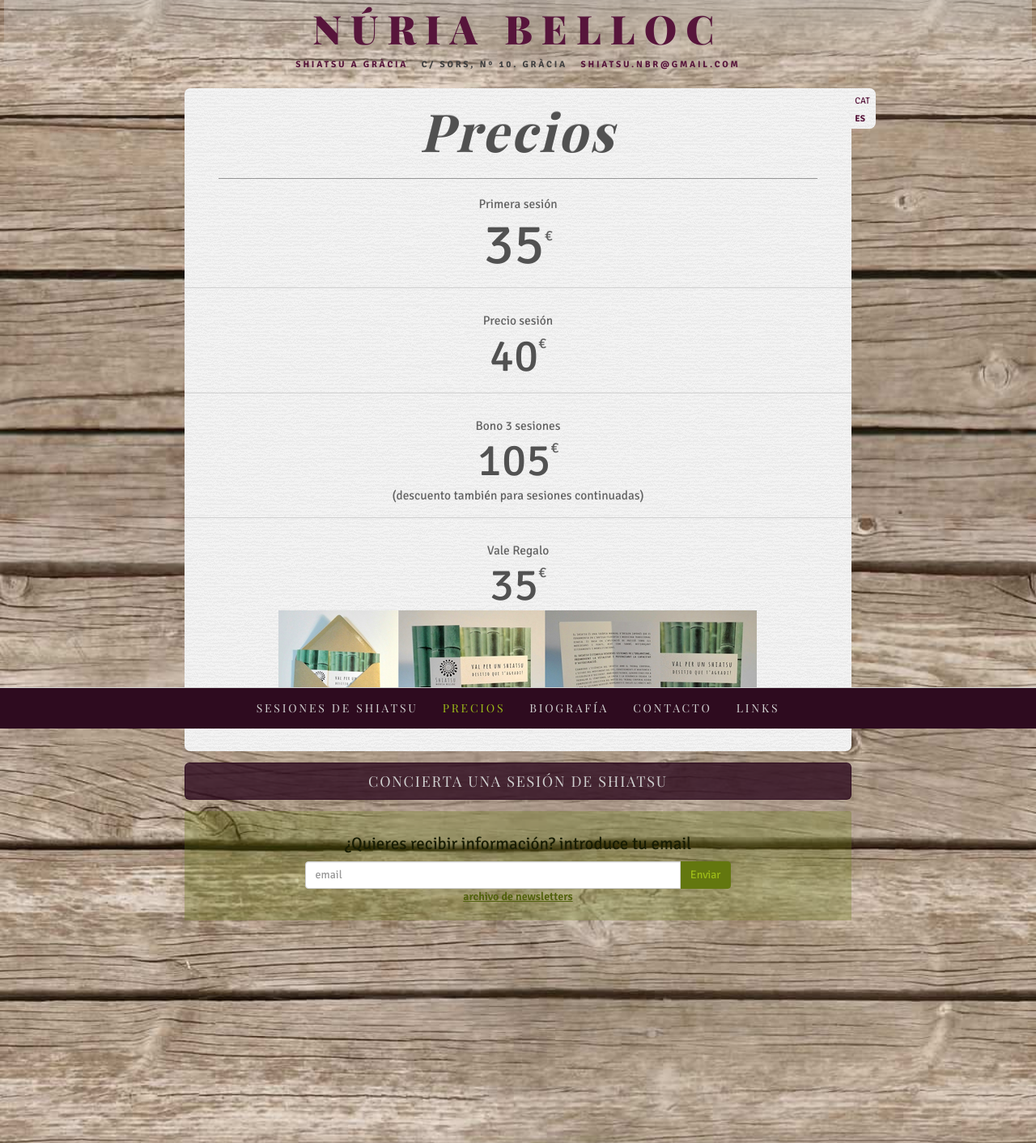
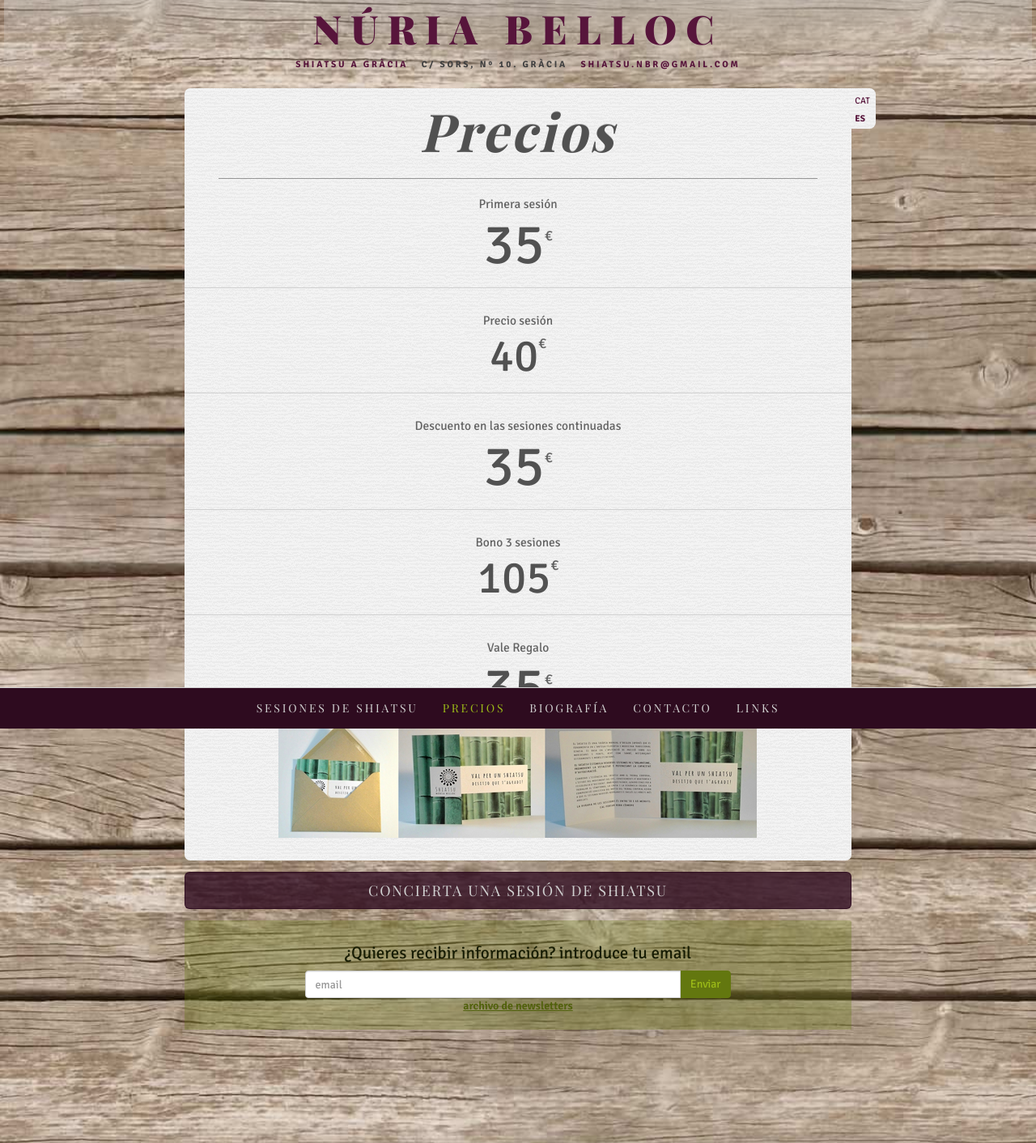
Before and after one commit to agustibr/shiatsu.nuriabelloc.com, a Jekyll site: the page built from es/2-precios.md, in a window 1280 px wide. Shown: the whole page at 81% size. Built offline with Jekyll 4.4.1, drawn with Linux system fonts in a browser that asks for light colours; some web fonts are replaced.

Commit message:
Updated 2-precios.md

```diff
--- a/es/2-precios.md
+++ b/es/2-precios.md
@@ -22,15 +22,20 @@ Precio sesión
 
 ---
 
+Descuento en las sesiones continuadas
+
+### 35
+
+---
+
 Bono 3 sesiones
 
 #### 105
-
-(descuento también para sesiones continuadas)
 
 ---
 
 Vale Regalo
 
-#### 35
+### 35
+
 ![val_regal_web.png]({{site.baseurl}}/image/val_regal_web.png)
```
